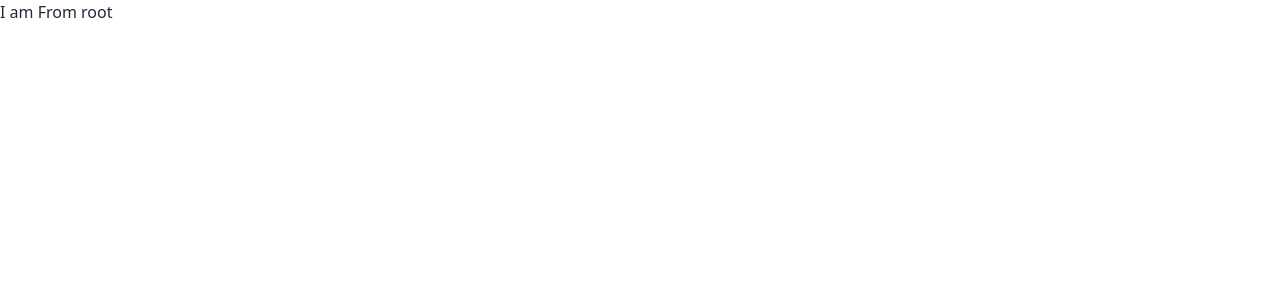
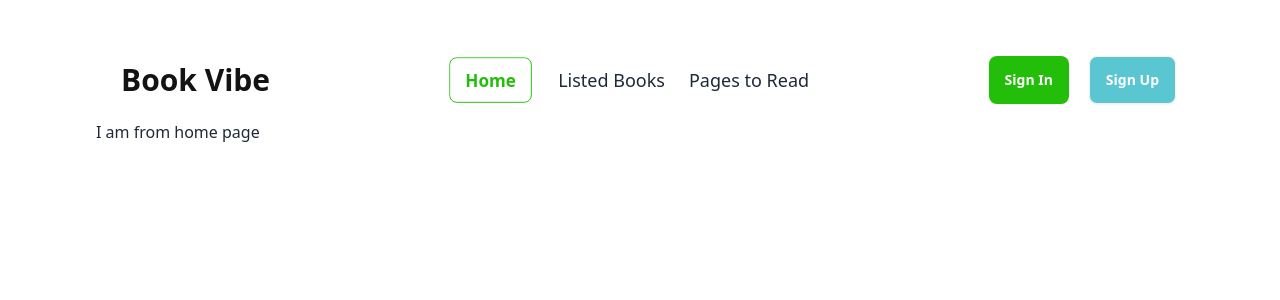
Before and after one commit to AthkiaAdiba/my-eighth-project-repo, a React (Vite) app: page / in a window 1280 px wide. Shown: the top 300 px of the page. Built offline with nearby package versions, Linux system fonts and the light colour scheme.

Commit message:
added navbar

```diff
--- /dev/null
+++ b/src/components/NavBar/NavBar.jsx
@@ -0,0 +1,37 @@
+import { NavLink } from "react-router-dom";
+
+
+const NavBar = () => {
+    return (
+        <div className="mt-10">
+            <div className="navbar bg-base-100">
+                <div className="navbar-start">
+                    <div className="dropdown">
+                        <div tabIndex={0} role="button" className="btn btn-ghost lg:hidden">
+                            <svg xmlns="http://www.w3.org/2000/svg" className="h-5 w-5" fill="none" viewBox="0 0 24 24" stroke="currentColor"><path strokeLinecap="round" strokeLinejoin="round" strokeWidth="2" d="M4 6h16M4 12h8m-8 6h16" /></svg>
+                        </div>
+                        <ul tabIndex={0} className="menu menu-sm dropdown-content mt-3 z-[1] p-2 shadow bg-base-100 rounded-box w-52">
+                            <NavLink to='/' className={({ isActive }) => isActive ? 'font-semibold btn btn-outline hover:bg-[#23BE0A] border-[#23BE0A] text-[#23BE0A] mr-6' : 'mr-6'}><button className="text-lg">Home</button></NavLink>
+                            <NavLink to='/listedBooks' className={({ isActive }) => isActive ? 'font-semibold btn btn-outline hover:bg-[#23BE0A] border-[#23BE0A] text-[#23BE0A] mr-6' : 'mr-6'}><button className="text-lg">Listed Books</button></NavLink>
+                            <NavLink to='/readPages' className={({ isActive }) => isActive ? 'font-semibold btn btn-outline hover:bg-[#23BE0A] border-[#23BE0A] text-[#23BE0A] mr-6' : 'mr-6'}><button className="text-lg">Pages to Read</button></NavLink>
+                        </ul>
+                    </div>
+                    <a className="btn btn-ghost font-bold text-3xl text-[#131313]">Book Vibe</a>
+                </div>
+                <div className="navbar-center hidden lg:flex">
+                    <ul className="menu menu-horizontal px-1 flex items-center">
+                        <NavLink to='/' className={({ isActive }) => isActive ? 'font-semibold btn btn-outline hover:bg-[#23BE0A] border-[#23BE0A] text-[#23BE0A] mr-6' : 'mr-6'}><button className="text-lg">Home</button></NavLink>
+                        <NavLink to='/listedBooks' className={({ isActive }) => isActive ? 'font-semibold btn btn-outline hover:bg-[#23BE0A] border-[#23BE0A] text-[#23BE0A] mr-6' : 'mr-6'}><button className="text-lg">Listed Books</button></NavLink>
+                        <NavLink to='/readPages' className={({ isActive }) => isActive ? 'font-semibold btn btn-outline hover:bg-[#23BE0A] border-[#23BE0A] text-[#23BE0A] mr-6' : 'mr-6'}><button className="text-lg">Pages to Read</button></NavLink>
+                    </ul>
+                </div>
+                <div className="navbar-end">
+                    <button className="btn mr-5 bg-[#23BE0A] border-none text-white">Sign In</button>
+                    <button className="btn bg-[#59C6D2] text-white">Sign Up</button>
+                </div>
+            </div>
+        </div>
+    );
+};
+
+export default NavBar;
--- a/src/layout/Root.jsx
+++ b/src/layout/Root.jsx
@@ -1,9 +1,13 @@
+import { Outlet } from "react-router-dom";
+import NavBar from "../components/NavBar/NavBar";
 
 
 const Root = () => {
     return (
-        <div>
-            <h2>I am From root</h2>
+        <div className="mx-1 lg:mx-24">
+            <NavBar></NavBar>
+            <Outlet></Outlet>
+
         </div>
     );
 };
```
